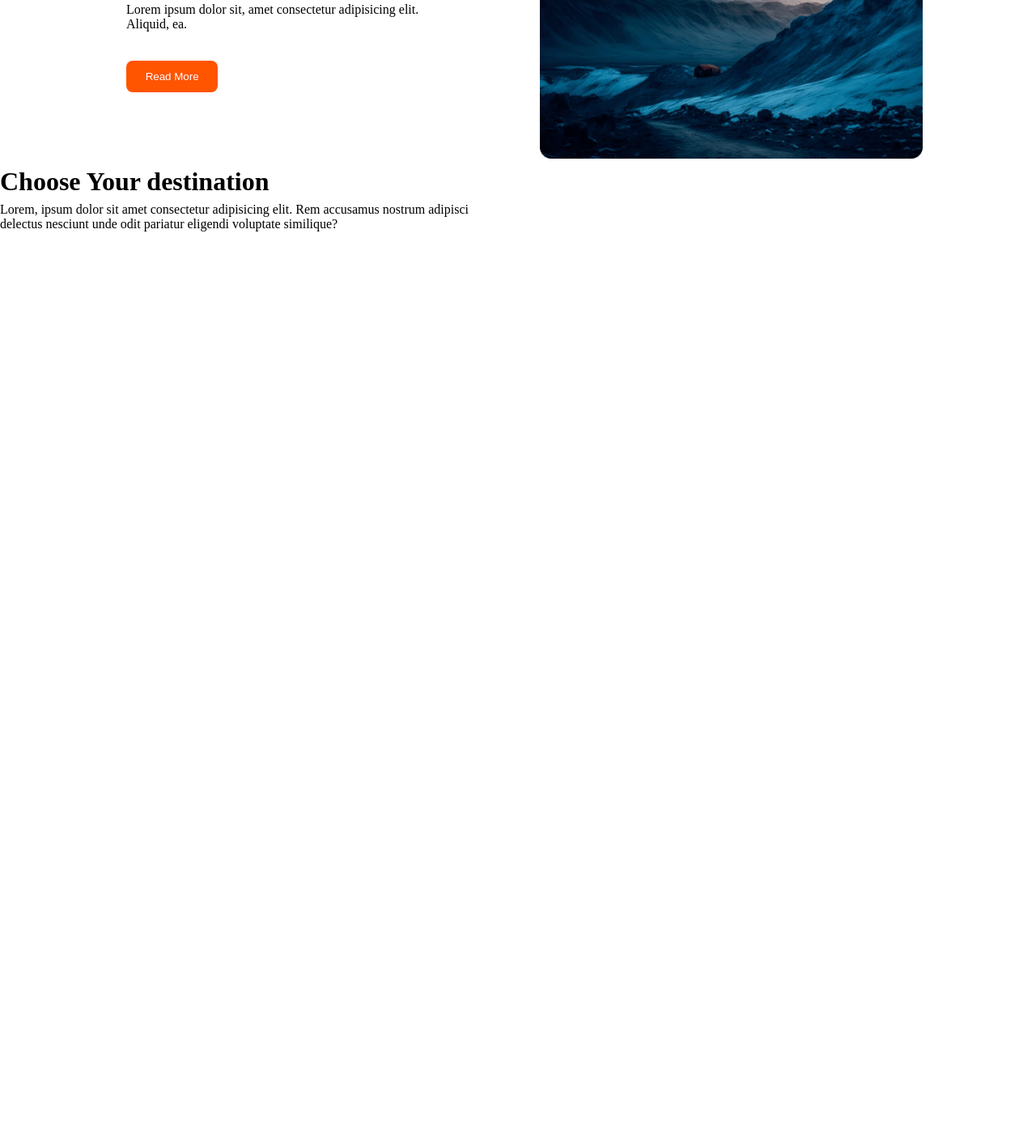
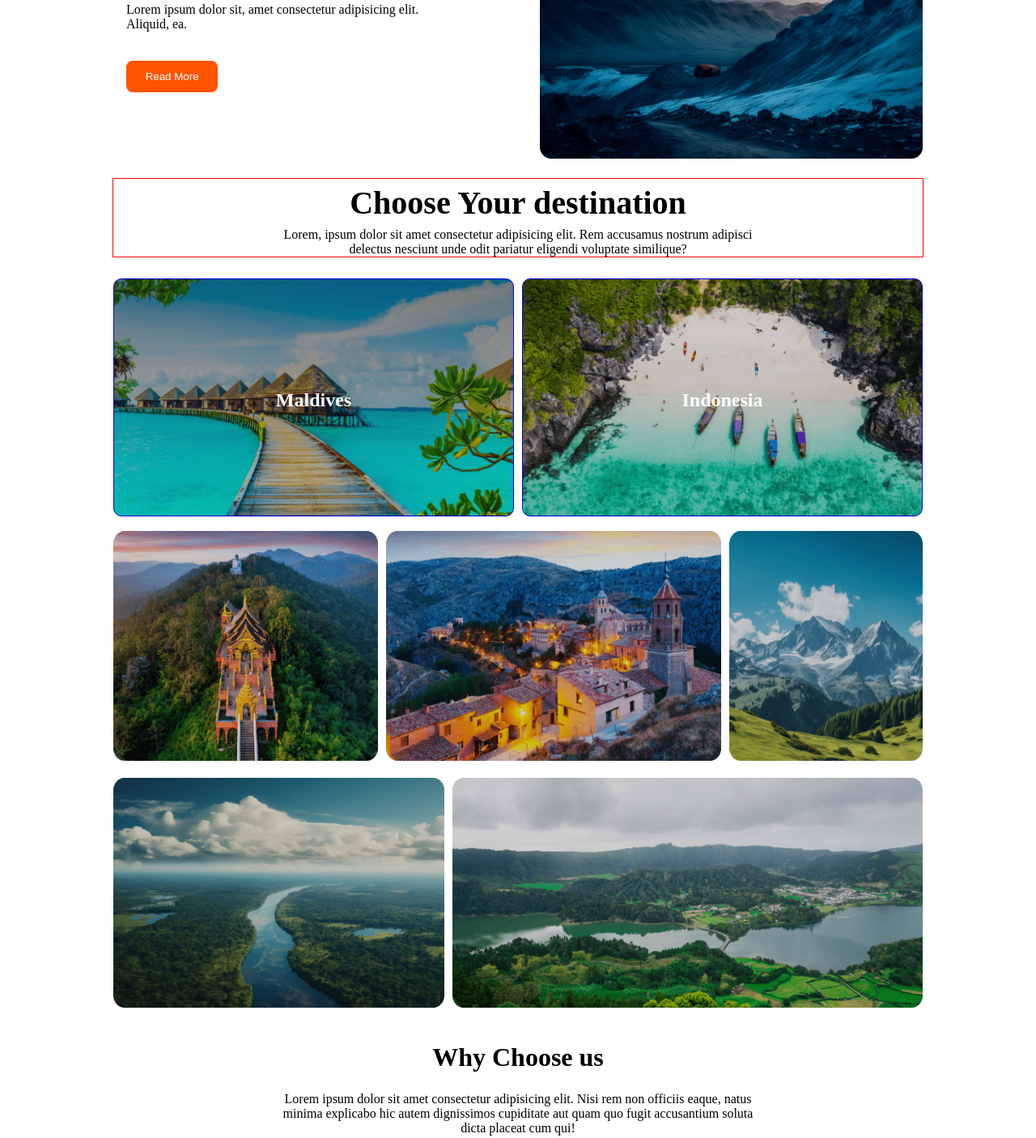
Before and after one commit to shopno8860/assignment-2, a plain HTML site: page index.html in a window 1280 px wide. Shown: the part 841-2247 px from the top of the page at 81% size. Before the commit the page ends 1133 px from the top, so only its background shows below. Drawn offline with Linux system fonts and the light colour scheme.

Commit message:
why choose section done

```diff
--- a/index.html
+++ b/index.html
@@ -67,6 +67,63 @@
                 <p>Lorem, ipsum dolor sit amet consectetur adipisicing elit. Rem accusamus nostrum adipisci <br> delectus nesciunt unde odit pariatur eligendi voluptate similique?</p>
             </div>
         </div>
+       <div class="img-collage">
+        <div class="row">
+
+                <div class="image1">
+                    <h2>Maldives</h2>
+                </div>
+
+               <div  class="image2">
+                <h2>Indonesia</h2>
+               </div>
+
+        </div>
+        <div class="row" class="row2">
+            <div>
+                 <img src="Images/Rectangle 6.png" alt="">
+            </div>
+            <div>
+                <img src="Images/Rectangle 7.png" alt="">
+            </div>
+            <div>
+                <img src="Images/Rectangle 9.png" alt="">
+            </div>
+        </div>
+        <div class="row" class="row3">
+            <div>
+                <img src="Images/Rectangle 11.png" alt="">
+            </div>
+            <div>
+                <img src="Images/Rectangle 10.png" alt="">
+            </div>
+        </div>
+       </div>
+       <div class="choose">
+        <div class="c-title">
+            <h1>Why Choose us</h1><br>
+            <p>Lorem ipsum dolor sit amet consectetur adipisicing elit. Nisi rem non officiis eaque, natus minima explicabo hic autem dignissimos cupiditate aut quam quo fugit accusantium soluta dicta placeat cum qui!</p>
+        </div>
+        <div class="row1">
+            <div class="handpic">
+                <img src="Images/hotel 1.pnggit " alt="">
+                <h3>HandPicked Hotels</h3>
+                <p>Lorem ipsum dolor sit amet consectetur, adipisicing elit. Rem dicta ab eius sapiente quod unde iure dolorum, quo optio laborum aliquid corrupti voluptatum veritatis cumque vel eaque nam, sit velit?</p>
+            </div>
+            <div class="world">
+                <img src="Images/map 1.png" alt="">
+                <h3>World Class Service</h3>
+                <p>Lorem ipsum dolor, sit amet consectetur adipisicing elit. Quos autem amet hic tempore quisquam iusto sit veritatis eius, error soluta quidem temporibus ea commodi atque necessitatibus. A quas incidunt inventore.</p>
+            </div>
+        </div>
+        <div class="row2">
+            <div class="b-price">
+                <img src="Images/price-tag 1.png" alt="">
+                <br><h3>Best Price Guranteee</h3><br>
+                <p>Lorem ipsum dolor sit amet consectetur adipisicing elit. Dolorem quis voluptates ex ab, nostrum, illo aliquam quas quia ipsam voluptate dolor ratione sint nemo rerum repudiandae ducimus eius. Numquam, commodi.</p>
+            </div>
+        </div>
+       </div>
     </main>
     <footer>
 
--- a/style.css
+++ b/style.css
@@ -107,3 +107,101 @@ nav{
 }
 /* popular tour end  */
 /* destination start  */
+.des-diescription h1{
+    font-size: 2.5rem;
+}
+.destinaltion{
+    max-width: 1000px;
+    border: 1px solid red;
+    margin-top: 20px;
+    margin-bottom: 20px;
+}
+.des-diescription{
+    text-align: center;
+}
+.row{
+    max-width: 1000px;
+    height: 300px;
+    display: flex;
+    /* border: 1px solid green ; */
+    gap: 10px;
+    margin-top: 5px;
+}
+.img-collage .row img {
+
+    height: 97%;
+    max-width: 100%;
+}
+.image1{
+    background-image: linear-gradient(180deg, rgba(19, 19, 24, 0.40) 0%, rgba(19, 19, 24, 0.00) 100%),url(Images/Rectangle\ 5.png);
+    border: 1px solid blue;
+    width: 50%;
+    background-size: cover;
+    background-position: center;
+    background-repeat: no-repeat;
+    border-radius: 10px;
+    display: flex;
+    align-items: center;
+    justify-content: center;
+    color: white;
+
+}
+.image2{
+    background-image: url(Images/Rectangle\ 8.png);
+    border: 1px solid blue;
+    width: 50%;
+    background-size: cover;
+    background-position: center;
+    background-repeat: no-repeat;
+    border-radius: 10px;
+    display: flex;
+    align-items: center;
+    justify-content: center;
+    color: white;
+
+}
+/* Choose Section start  */
+.choose{
+    max-width: 1000px;
+    height: fit-content;
+    margin-top: 40px;
+}
+.row1{
+    display: flex;
+    gap: 10px;
+    height: 250px;
+    margin-top: 40px;
+}
+.handpic{
+    width: 50%;
+    border: 1px solid blue;
+    padding: 5px 15px;
+    border-radius: 10px;
+    background: rgba(251, 181, 99, 0.05);
+}
+.world{
+    width: 50%;
+    border: 1px solid blue;
+    border-radius: 10px;
+    /* height: 300px; */
+    padding: 5px 15px;
+    background: rgba(41, 206, 246, 0.05);;
+}
+.b-price{
+    width: 50%;
+    background: rgba(233, 68, 68, 0.05);
+    border-radius: 10px;
+    padding: 5px 15px;
+}
+.row2{
+     display: flex;
+
+    justify-content: center;
+    height: 250px;
+
+
+}
+.c-title{
+    text-align: center;
+    width: 60%;
+}
```
Also changed, not shown: Images/hotel 1.png (added), Images/map 1.png (added), Images/price-tag 1.png (added).
